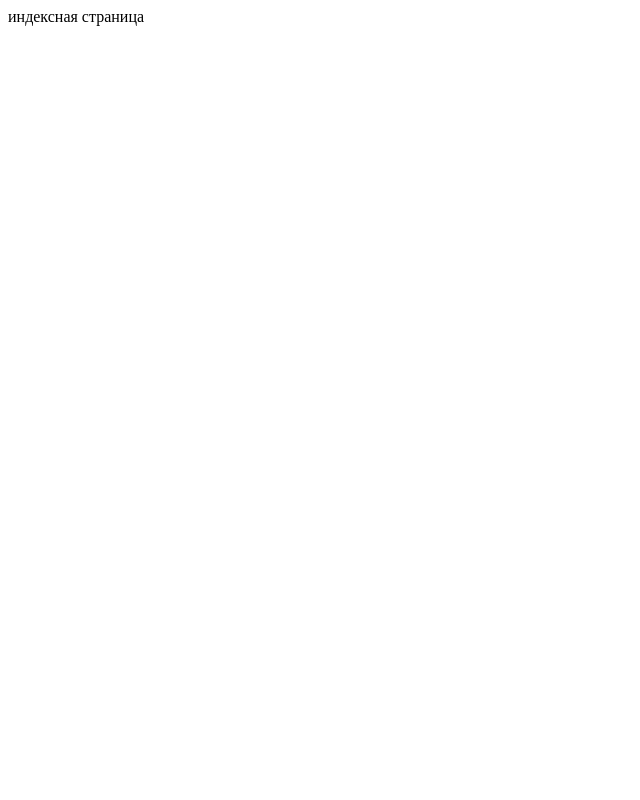
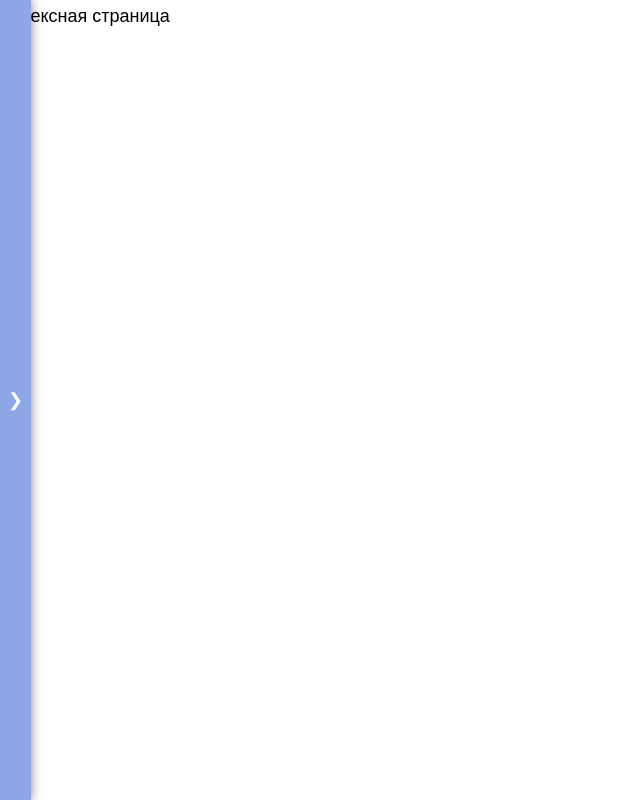
Before and after one commit to D2UZS/vue3-project-template, a Vue app: page / in a window 1280 px wide. Shown: the whole page, without its empty margins (0-640 px from the left). Built offline with nearby package versions, Linux system fonts and the light colour scheme.

Commit message:
создал компонент Витрина компонентов и подключил тестовый файл со стилями обнуления

```diff
--- a/src/App.vue
+++ b/src/App.vue
@@ -1,9 +1,27 @@
 <template>
-  <RouterView />
+  <div class="app">
+    <RouterView />
+    <TheComponentShowcase class="app__the-component-showcase" />
+  </div>
 </template>
 
 <script setup lang="ts">
 import { RouterView } from "vue-router";
+import "@/assets/base.scss";
+
+import TheComponentShowcase from "@/components/component-showcase/TheComponentShowcase.vue";
 </script>
 
-<style lang="scss" scoped></style>
+<style lang="scss" scoped>
+.app {
+  position: relative;
+
+  min-height: 100vh;
+
+  &__the-component-showcase {
+    position: absolute;
+    top: 0;
+    left: 0;
+  }
+}
+</style>
--- a/src/assets/base.scss
+++ b/src/assets/base.scss
@@ -1,3 +1,113 @@
+/* stylelint-disable property-disallowed-list */
+/* stylelint-disable selector-max-type */
+*,
+::before,
+::after {
+  box-sizing: border-box;
+  border-width: 0;
+
+  border-color: currentcolor;
+  border-style: solid;
+}
+
+html {
+  text-size-adjust: 100%;
+}
+
+body {
+  margin: 0;
+
+  color: #000;
+  font-family: Arial, sans-serif;
+  font-size: 18px;
+  font-weight: 400;
+  line-height: 178%;
+}
+
+img,
+svg,
+video,
+canvas,
+audio,
+iframe,
+embed,
+object {
+  display: block;
+}
+
+img,
+video {
+  max-width: 100%;
+  height: auto;
+}
+
+[hidden] {
+  display: none;
+}
+
+[disabled] {
+  pointer-events: none;
+  cursor: default;
+}
+
+button,
+[role="button"] {
+  cursor: pointer;
+}
+
+textarea {
+  resize: vertical;
+}
+
+fieldset {
+  padding: 0;
+  margin: 0;
+}
+
+legend {
+  padding: 0;
+}
+
+::-webkit-file-upload-button {
+  appearance: button;
+
+  font: inherit;
+}
+
+[type="search"] {
+  appearance: textfield;
+
+  outline-offset: -2px;
+}
+
+button,
+[type="button"],
+[type="reset"],
+[type="submit"] {
+  padding: 0;
+  margin: 0;
+  border: none;
+
+  color: inherit;
+  font: inherit;
+
+  background-color: transparent;
+  background-image: none;
+  appearance: button;
+}
+
+a {
+  color: inherit;
+  text-decoration: unset;
+}
+
+input {
+  padding: 0;
+  margin: 0;
+
+  outline: none;
+}
+
 .visually-hidden {
   position: absolute;
 
--- /dev/null
+++ b/src/components/component-showcase/TheComponentShowcase.vue
@@ -0,0 +1,130 @@
+<template>
+  <div class="the-component-showcase">
+    <div
+      class="the-component-showcase__control"
+      @mouseenter="componentListToggle"
+      @mouseleave="componentListToggle"
+    >
+      <TheComponentShowcaseToggleBtn
+        class="the-component-showcase__toggle-btn"
+        @toggle="toggleBtnClickHandler"
+      />
+
+      <ul
+        class="the-component-showcase__component-list"
+        :class="{
+          'the-component-showcase__component-list--open':
+            componentListIsOpen && layoutIsOpen,
+        }"
+      >
+        <li
+          v-for="(component, i) in componentList"
+          :key="i"
+          class="the-component-showcase__component-item"
+        >
+          {{ component }}
+        </li>
+      </ul>
+    </div>
+
+    <div
+      class="the-component-showcase__layout"
+      :class="{
+        'the-component-showcase__layout--open': layoutIsOpen,
+      }"
+    ></div>
+  </div>
+</template>
+
+<script setup lang="ts">
+import { ref } from "vue";
+import TheComponentShowcaseToggleBtn from "./TheComponentShowcaseToggleBtn.vue";
+
+const componentListIsOpen = ref(false);
+const layoutIsOpen = ref(false);
+
+const componentList = [
+  "компонент 1",
+  "компонент 2",
+  "компонент 3",
+  "компонент 4",
+];
+
+function componentListToggle() {
+  componentListIsOpen.value = !componentListIsOpen.value;
+}
+
+function toggleBtnClickHandler(isActive: boolean) {
+  console.log(isActive);
+
+  layoutIsOpen.value = isActive;
+}
+</script>
+
+<style lang="scss" scoped>
+.the-component-showcase {
+  --animation-duration: 0.2s;
+  position: relative;
+
+  height: 100%;
+
+  &__control {
+    height: 100%;
+  }
+
+  &__component-list {
+    position: absolute;
+    top: 0;
+    right: 0;
+    z-index: 1;
+
+    width: 250px;
+    height: 100%;
+    padding: 0;
+    padding: 20px;
+    margin: 0;
+
+    font-size: 16px;
+    line-height: 120%;
+
+    background-color: #fff;
+    box-shadow: 0 0 10px rgb(0 0 0 / 0.5);
+    list-style: none;
+
+    transition-duration: var(--animation-duration);
+    transform: translateX(0);
+
+    &--open {
+      transform: translateX(100%);
+    }
+  }
+
+  &__component-item {
+  }
+
+  &__layout {
+    position: absolute;
+    top: 0;
+    left: 0;
+
+    width: 100vw;
+    height: 100%;
+
+    background-color: red;
+
+    transition-duration: var(--animation-duration);
+    transform: translateX(-100%);
+
+    &--open {
+      transform: translateX(0);
+    }
+  }
+
+  &__toggle-btn {
+    position: relative;
+    z-index: 2;
+
+    height: 100%;
+  }
+}
+</style>
--- /dev/null
+++ b/src/components/component-showcase/TheComponentShowcaseToggleBtn.vue
@@ -0,0 +1,55 @@
+<template>
+  <button
+    class="the-component-showcase-toggle-btn"
+    type="button"
+    @click="toggleActive"
+  >
+    <div
+      class="the-component-showcase-toggle-btn__icon"
+      :class="{
+        'the-component-showcase-toggle-btn__icon--left': isActive,
+      }"
+    >
+      &#10095;
+    </div>
+  </button>
+</template>
+
+<script setup lang="ts">
+import { ref } from "vue";
+
+const emit = defineEmits(["toggle"]);
+
+const isActive = ref(false);
+
+const toggleActive = () => {
+  isActive.value = !isActive.value;
+  emit("toggle", isActive.value);
+};
+</script>
+
+<style scoped lang="scss">
+.the-component-showcase-toggle-btn {
+  padding-inline: 8px;
+
+  color: #fff;
+
+  background-color: #8ea7e9;
+
+  transition-duration: var(--animation-duration);
+
+  @media (hover: hover) {
+    &:hover {
+      background-color: #7286d3;
+    }
+  }
+
+  &__icon {
+    transition-duration: var(--animation-duration);
+
+    &--left {
+      transform: scale(-1, 1);
+    }
+  }
+}
+</style>
```
